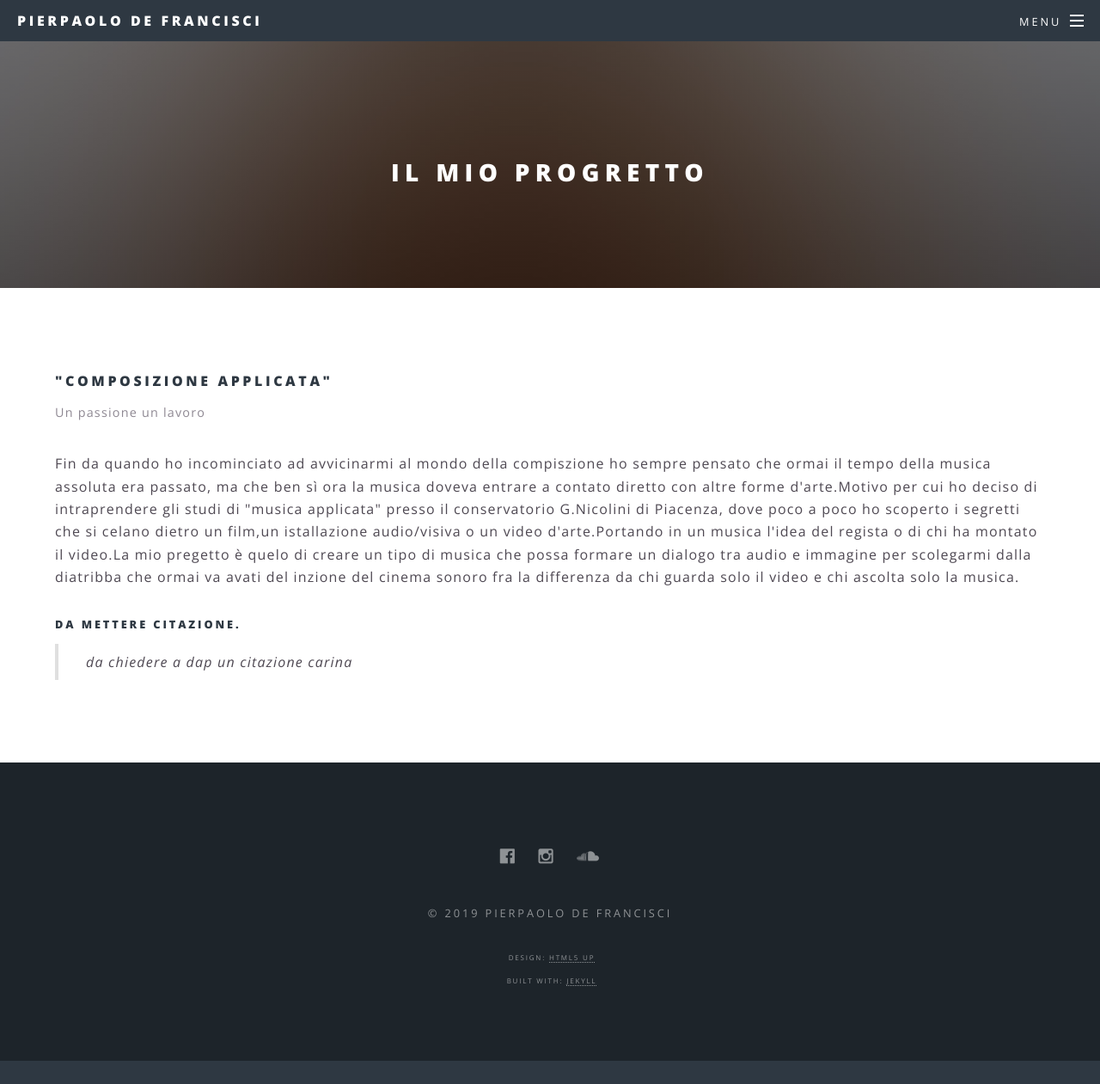
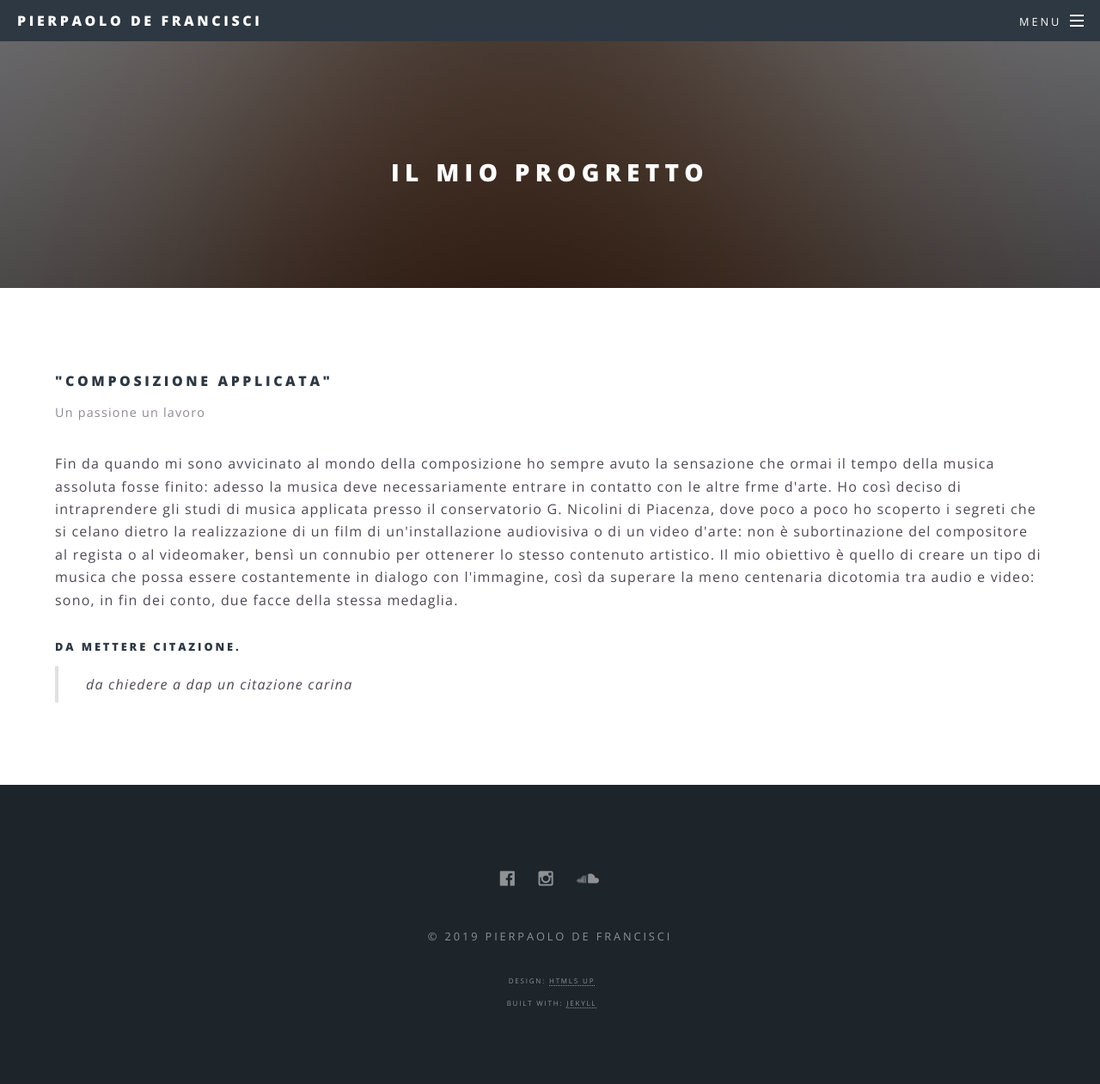
Before and after one commit to PierpaoloDeFrancisci/pierpaolodefrancisci.github.io, a Jekyll site: the page built from il mio progetto.html, in a window 1280 px wide and 1261 px high. Shown: the whole window at 86% size. Built offline with Jekyll 4.4.1, drawn with Linux system fonts in a browser that asks for light colours.

Commit message:
sistamazione form forse

```diff
--- a/contatti.html
+++ b/contatti.html
@@ -231,7 +231,7 @@
 			</section> -->
 			<section>
 				<h4>Contattami</h4>
-				<form method="post" action="#">
+				<form method="post" action="https://getform.io/f/f4ce7ca2-5ff5-4a6a-bfbd-749f91b22808">
 					<div class="row uniform">
 						<div class="6u 12u$(xsmall)">
 							<input type="text" name="demo-name" id="demo-name" value="" placeholder="Name" />
@@ -281,8 +281,8 @@
 						</div>
 					</div>
 				</form>
-			<!-- </section>
-		 <section>
+			</section>
+		 <!-- <section>
 				<h4>Image</h4>
 				<h5>Fit</h5>
 				<div class="box alt">
--- a/il mio progetto.html
+++ b/il mio progetto.html
@@ -12,7 +12,7 @@
 					<h4>"composizione applicata"</h4>
 					<p>Un passione un lavoro </p>
 				</header>
-				<p>Fin da quando ho incominciato ad avvicinarmi al mondo della compiszione ho sempre pensato che ormai il tempo della musica assoluta era passato, ma che ben sì ora la musica doveva entrare a contato diretto con altre forme d'arte.Motivo per cui ho deciso di intraprendere gli studi di "musica applicata" presso il conservatorio G.Nicolini di Piacenza, dove poco a poco ho scoperto i segretti che si celano dietro un film,un istallazione audio/visiva o un video d'arte.Portando in un musica l'idea del regista o di chi ha montato il video.La mio pregetto è quelo di creare un tipo di musica che possa formare  un dialogo tra audio e immagine  per scolegarmi dalla diatribba che ormai va avati del inzione del cinema sonoro fra la differenza da chi guarda solo il video e chi ascolta solo la musica.</p>
+				<p>Fin da quando mi sono avvicinato al mondo della composizione ho sempre avuto la sensazione che ormai il tempo della musica assoluta fosse finito: adesso la musica deve necessariamente entrare in contatto con le altre frme d'arte. Ho così deciso di intraprendere gli studi di musica applicata presso il conservatorio G. Nicolini di Piacenza, dove poco a poco ho scoperto i segreti che si celano dietro la realizzazione di un film di un'installazione audiovisiva o di un video d'arte: non è subortinazione del compositore al regista o al videomaker, bensì un connubio per ottenerer lo stesso contenuto artistico. Il mio obiettivo è quello di creare un tipo di musica che possa essere costantemente in dialogo con l'immagine, così da superare la meno centenaria dicotomia tra audio e video: sono, in fin dei conto, due facce della stessa medaglia.</p>
 				<header>
 					<!-- <h5>Heading with a Subtitle</h5>
 					<p>Lorem ipsum dolor sit amet nullam id egestas urna aliquam</p>
```
